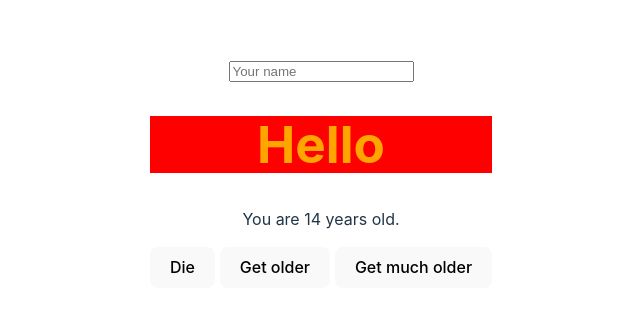
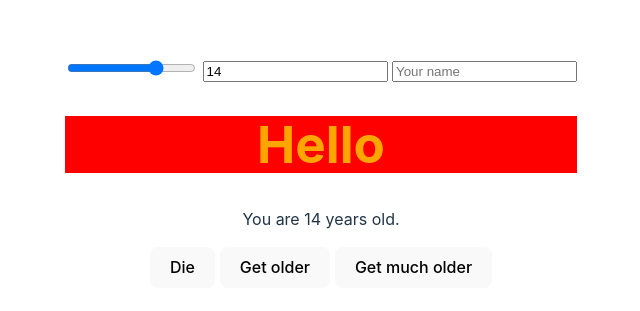
Before and after one commit to zsakowitz/vitejs-vite-atcf93, a Svelte app: page / in a window 1280 px wide. Shown: the part 227-538 px from the top of the page, without its empty margins (319-959 px from the left). Built offline with nearby package versions, Linux system fonts and the light colour scheme.

Commit message:
6 files modified

```diff
--- a/package.json
+++ b/package.json
@@ -12,5 +12,8 @@
     "@sveltejs/vite-plugin-svelte": "^1.0.5",
     "svelte": "^3.50.1",
     "vite": "^3.1.0"
+  },
+  "dependencies": {
+    "prettier": "^2.7.1"
   }
 }
--- a/src/App.svelte
+++ b/src/App.svelte
@@ -13,7 +13,11 @@
   let name = ""
 </script>
 
-<input type="text" bind:value={name} placeholder="Your name" />
+<input type="range" bind:value={age} min="-78" max="50" />
+
+<input type="number" bind:value={age} />
+
+<input bind:value={name} placeholder="Your name" />
 
 <h1>Hello {name}</h1>
 
--- a/src/main.js
+++ b/src/main.js
@@ -1,8 +1,8 @@
-import './app.css'
-import App from './App.svelte'
+import "./app.css";
+import App from "./App.svelte";
 
 const app = new App({
-  target: document.getElementById('app')
-})
+  target: document.getElementById("app"),
+});
 
-export default app
+export default app;
--- a/vite.config.js
+++ b/vite.config.js
@@ -1,7 +1,7 @@
-import { defineConfig } from 'vite'
-import { svelte } from '@sveltejs/vite-plugin-svelte'
+import { defineConfig } from "vite";
+import { svelte } from "@sveltejs/vite-plugin-svelte";
 
 // https://vitejs.dev/config/
 export default defineConfig({
-  plugins: [svelte()]
-})
+  plugins: [svelte()],
+});
```
Also changed, not shown: 2 other files (tests, documents, lock files or other folders).
